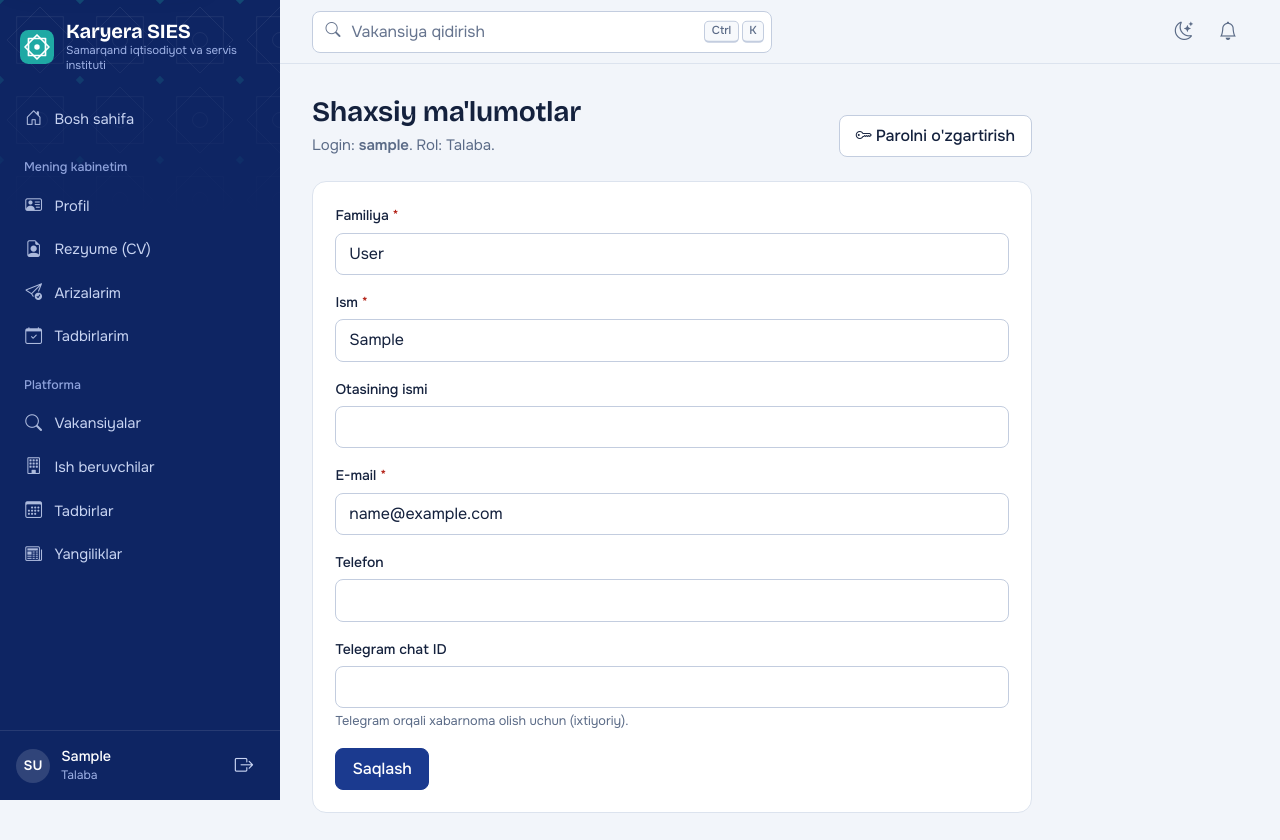
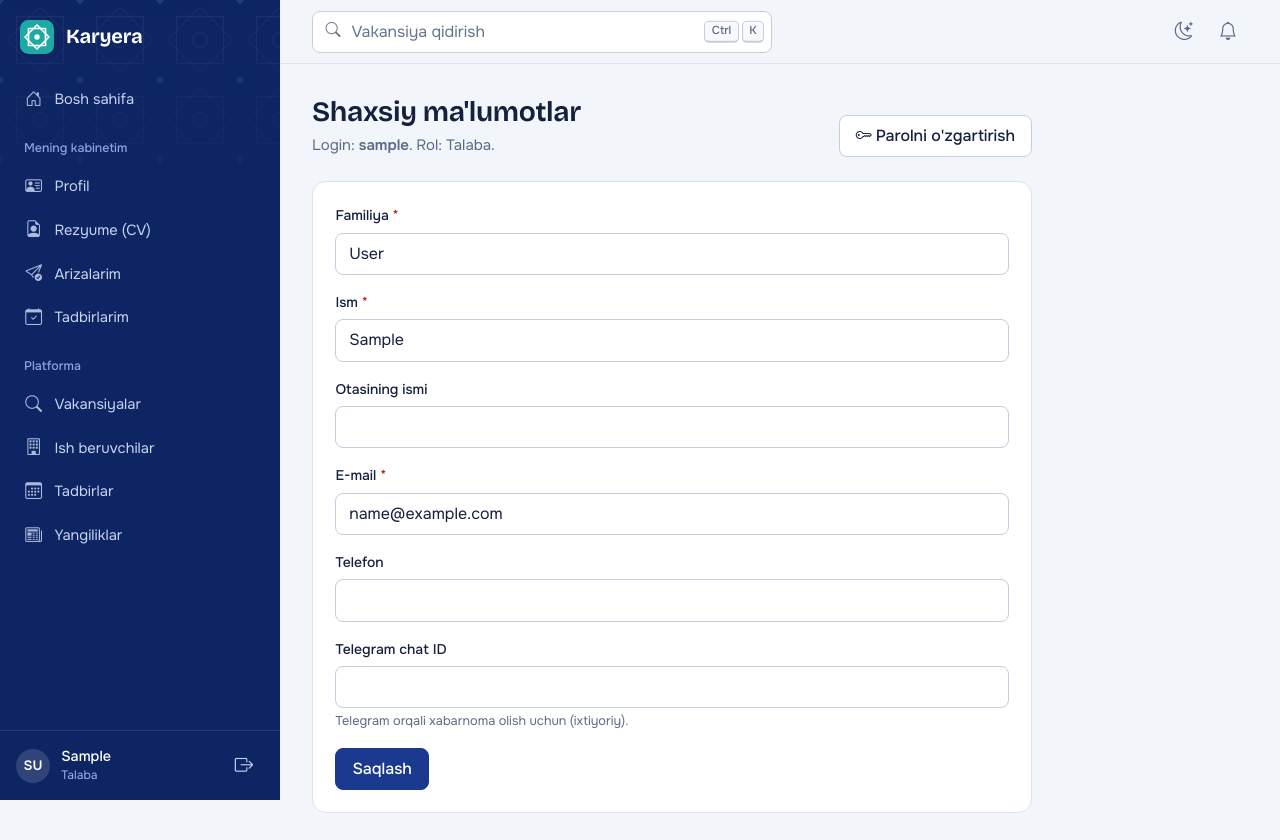
Before and after one commit to ShavkatJuraboyev/Karyera, a Django app: page /hisob/profil/ in a window 1280 px wide. Shown: the top 840 px of the page. Run offline with Django 5.2, Linux system fonts and the light colour scheme; the visitor is signed in with stand-in values (Sample User, id 1); data that the repository does not hold is empty; some libraries are stand-ins or nearby versions.

Commit message:
'yangilandi'

```diff
--- a/templates/base.html
+++ b/templates/base.html
@@ -1,11 +1,12 @@
-{% load static karyera_tags %}<!DOCTYPE html>
+{% load static karyera_tags %}
+<!DOCTYPE html>
 <html lang="uz" data-bs-theme="light">
 <head>
   <meta charset="utf-8">
   <meta name="viewport" content="width=device-width, initial-scale=1">
-  <title>{% block title %}Karyera SIES{% endblock %} — Karyera SIES</title>
+  <title>{% block title %}Karyera{% endblock %} — Karyera</title>
   <meta name="description" content="{% block meta_description %}Samarqand iqtisodiyot va servis instituti talabalari va bitiruvchilari uchun vakansiyalar, ish beruvchilar va karyera tadbirlari.{% endblock %}">
-  <meta property="og:title" content="{% block og_title %}Karyera SIES{% endblock %}">
+  <meta property="og:title" content="{% block og_title %}Karyera{% endblock %}">
   <meta property="og:type" content="website">
   {% include "includes/head_assets.html" %}
   {% block extra_head %}{% endblock %}
@@ -20,7 +21,7 @@
     <div class="sidebar-inner">
       <a class="sb-brand" href="{% url 'core:home' %}">
         <svg class="brand-mark" aria-hidden="true"><use href="#brand-mark"/></svg>
-        <span><b>Karyera SIES</b><small>Samarqand iqtisodiyot va servis instituti</small></span>
+        <span><b>Karyera</b><small></small></span>
       </a>
       <nav class="sb-nav">
         <a class="sb-link {% nav_active '/' %}" href="{% url 'core:home' %}"><i class="bi bi-house-door"></i>Bosh sahifa</a>
@@ -130,7 +131,7 @@
   <div class="container inner">
     <a class="site-brand" href="{% url 'core:home' %}">
       <svg class="brand-mark" aria-hidden="true"><use href="#brand-mark"/></svg>
-      <span><b>Karyera SIES</b><small>Samarqand iqtisodiyot va servis instituti</small></span>
+      <span><b>Karyera</b><small>Samarqand iqtisodiyot va servis instituti</small></span>
     </a>
     <nav class="site-nav" aria-label="Asosiy menyu">
       <a class="{% nav_active '/vakansiyalar/' %}" href="{% url 'vacancies:list' %}">Vakansiyalar</a>
@@ -174,7 +175,7 @@
   <div class="container">
     <div class="row g-4">
       <div class="col-lg-5">
-        <div class="site-brand mb-3"><svg class="brand-mark" aria-hidden="true"><use href="#brand-mark"/></svg><span><b>Karyera SIES</b></span></div>
+        <div class="site-brand mb-3"><svg class="brand-mark" aria-hidden="true"><use href="#brand-mark"/></svg><span><b>Karyera</b></span></div>
         <p style="max-width:42ch">Samarqand iqtisodiyot va servis instituti talabalari, bitiruvchilari va ish beruvchilarini bog'lovchi yagona karyera platformasi.</p>
       </div>
       <div class="col-6 col-lg-3"><h3>Platforma</h3><ul>
```
